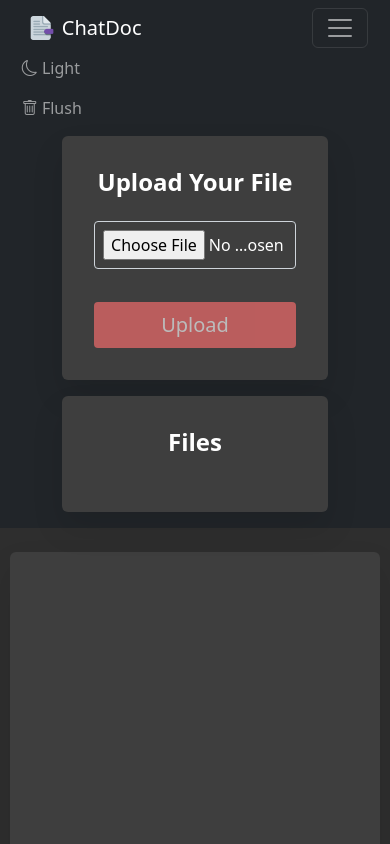
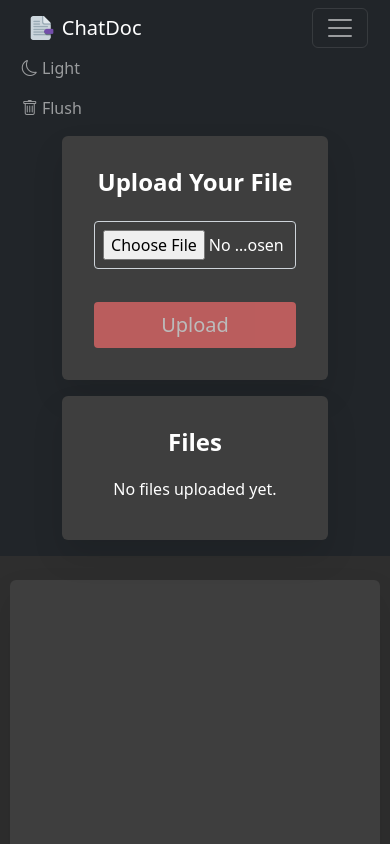
Before and after one commit to trungnguyen21/ChatDocument, a React (Create React App) app in the folder front_end/: page / in a window 390 px wide. Shown: the top 844 px of the page. Built offline with nearby package versions, Linux system fonts and the light colour scheme.

Commit message:
mobile styling

```diff
--- a/front_end/src/components/Section/Section.js
+++ b/front_end/src/components/Section/Section.js
@@ -8,6 +8,7 @@ import config from '../../config';
 
 const SectionSwitchBar = () => {
   const [files, setFiles] = useState([]);
+  const [isEmpty, setIsEmpty] = useState(true);
   const { state, dispatch } = useContext(ChatContext);
   const { fileUploaded } = useContext(FileContext);
   const baseURL = config.baseURL;
@@ -33,6 +34,7 @@ const SectionSwitchBar = () => {
         const fileMap = JSON.parse(localStorage.getItem('fileMap')) || {};
         const fileNames = Object.entries(fileMap).map(([fileId, fileName]) => ({ fileId, fileName }));
         setFiles(fileNames);
+        setIsEmpty(Object.keys(fileMap).length === 0);
       };
 
       fetchFiles();
@@ -43,6 +45,7 @@ const SectionSwitchBar = () => {
         <div className='card'>
           <div className='card-body'>
             <h1 className='card-title'>Files</h1>
+            {isEmpty && <h6 className='text-center'>No files uploaded yet.</h6>}
             <div className='contained'>
               <div className="d-flex flex-column gap-2 mx-auto w-100">
                 {files.map(({ fileName, fileId }) => (
```
Lines whose indentation alone changed are shown as unchanged.
